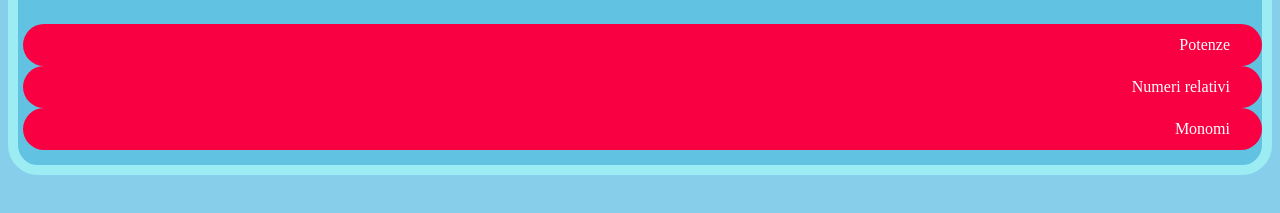
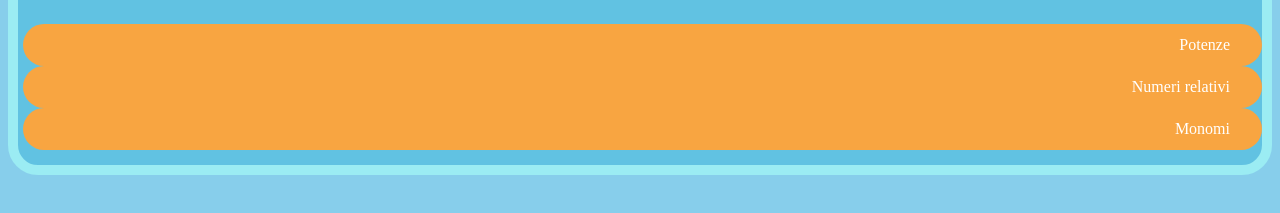
Before and after one commit to Giacobazzi-17/Progetti-Kodland, a plain HTML site: page index.html in a window 1280 px wide. Shown: the part 145-358 px from the top of the page. Drawn offline with Linux system fonts and the light colour scheme.

Commit message:
Update style.css

```diff
--- a/style.css
+++ b/style.css
@@ -27,7 +27,7 @@ header{
 a{
     display: inline-block;
     color:white;
-    background-color: rgb(248, 0, 65);
+    background-color: rgb(248, 165, 65);
     text-decoration: none;
     padding: 12px 32px;
     border-radius: 25px;
```
